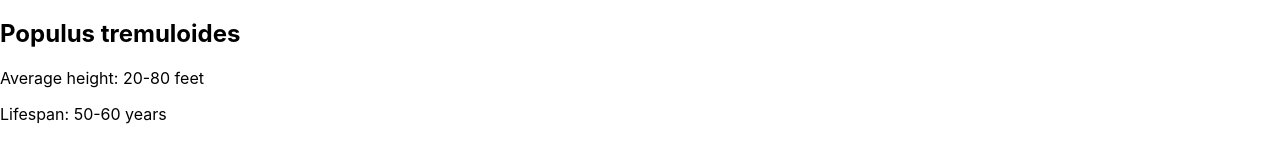
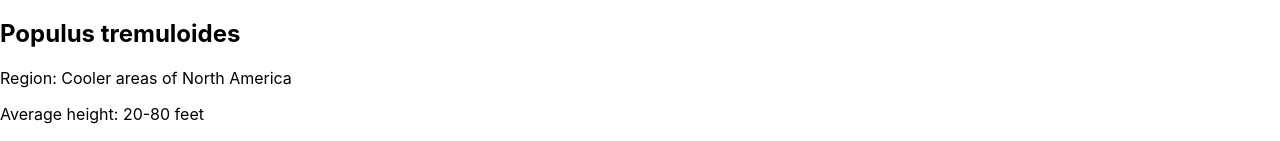
Before and after one commit to kendallha/go-look-at-a-tree, a React (Create React App) app: page / in a window 1280 px wide. Shown: the part 436-577 px from the top of the page. Built offline with nearby package versions, Linux system fonts and the light colour scheme.

Commit message:
Add region to mock data and component, update alt text for image to reduce redundancy

```diff
--- a/src/assets/treeData.js
+++ b/src/assets/treeData.js
@@ -1,6 +1,7 @@
 const treeData = [
     { "id": 1,
       "name": "Quaking Aspen",
+      "region": "Cooler areas of North America",
       "scientificName": "Populus tremuloides",
       "averageHeight": "20-80 feet",
       "lifespan": "50-60 years",
--- a/src/components/TreeDisplay/TreeDisplay.js
+++ b/src/components/TreeDisplay/TreeDisplay.js
@@ -3,9 +3,10 @@ import React from 'react';
 const TreeDisplay = ({ tree }) => {
   return (
     <article>
-      <img alt={`image of ${tree.name} tree`} src={tree.image} />
+      <img alt={`${tree.name} tree`} src={tree.image} />
       <h1>{tree.name}</h1>
       <h2>{tree.scientificName}</h2>
+      <p>Region: {tree.region}</p>
       <p>Average height: {tree.averageHeight}</p>
       <p>Lifespan: {tree.lifespan}</p>
       <p>{tree.fact}</p>
```
